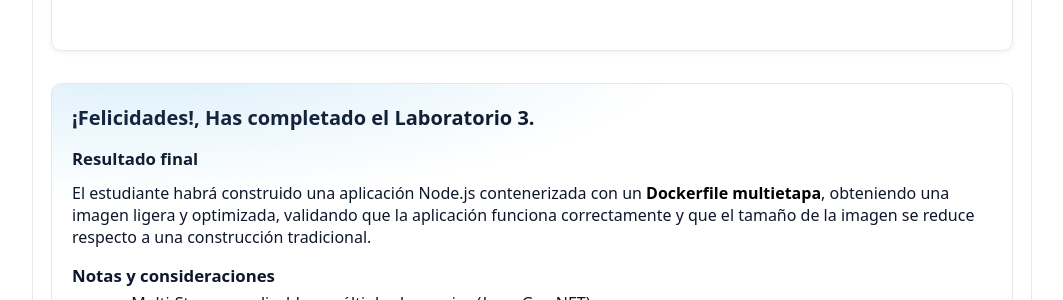
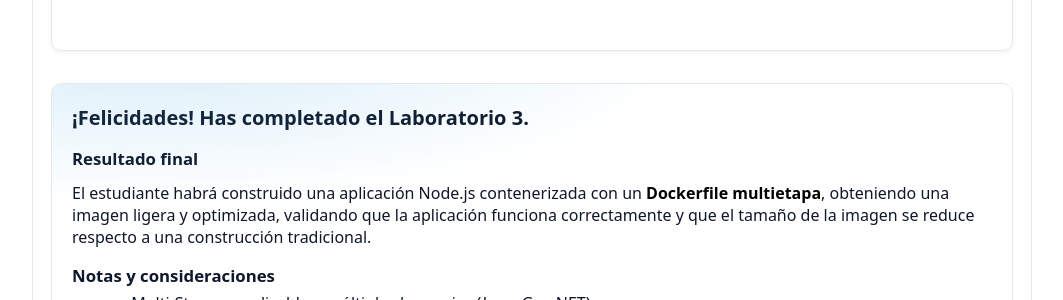
Before and after one commit to Netec-Mx/DOCK_KUB_V2, a Jekyll site: the page built from labs/capitulo3/lab3.md, in a window 1280 px wide and 900 px high, scrolled down 12959 px. Shown: the part 277-577 px from the top of the window, without its empty margins (108-1171 px from the left). Built offline with Jekyll 4.4.1, drawn with Linux system fonts in a browser that asks for light colours.

Commit message:
Correción de sintaxis sección final de la plantilla

```diff
--- a/_includes/lab-footer.html
+++ b/_includes/lab-footer.html
@@ -8,7 +8,7 @@ Parámetros (usa page.* o include.*):
 {% endcomment %}
 
 <div class="lab-summary">
-  <h2>¡Felicidades!, Has completado el Laboratorio {{ include.lab_number | default: page.lab_number }}.</h2>
+  <h2>¡Felicidades! Has completado el Laboratorio {{ include.lab_number | default: page.lab_number }}.</h2>
 
   {% assign _final = include.final_result | default: page.final_result %}
   {% if _final %}
```
